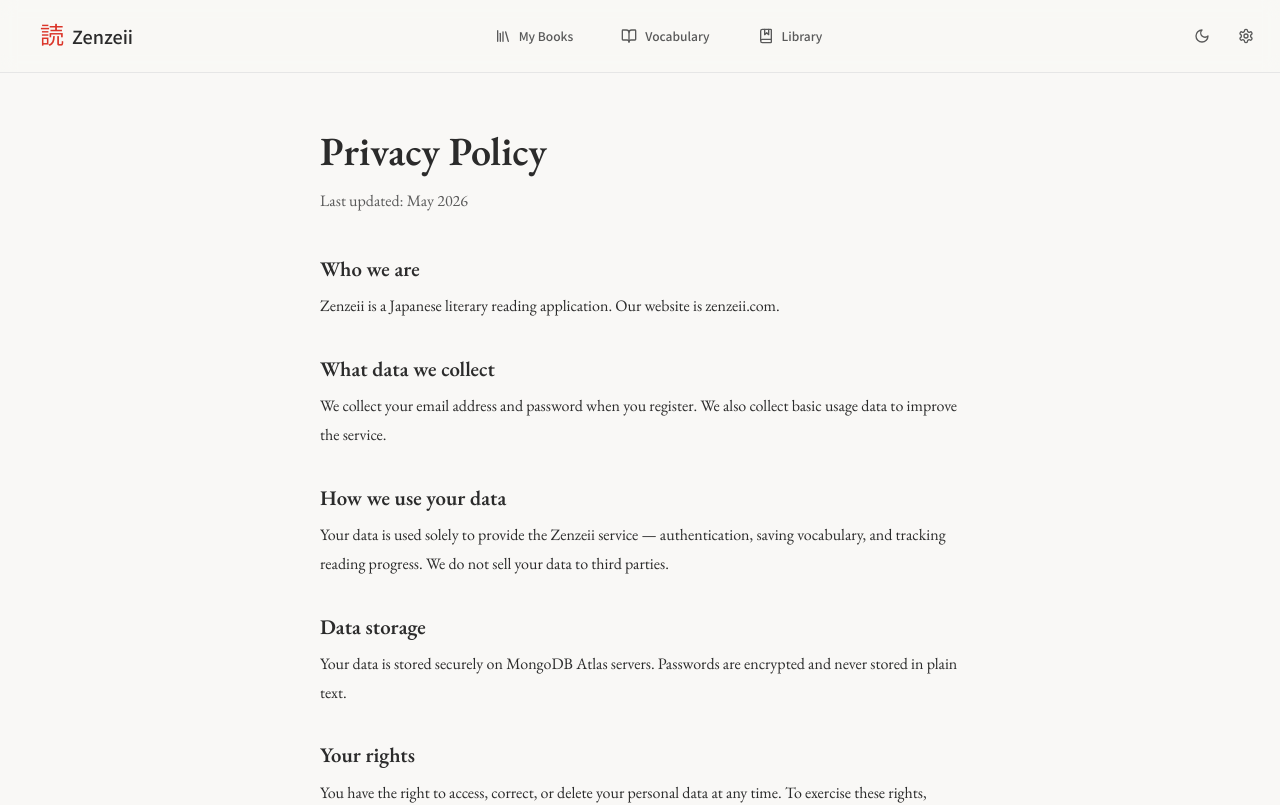
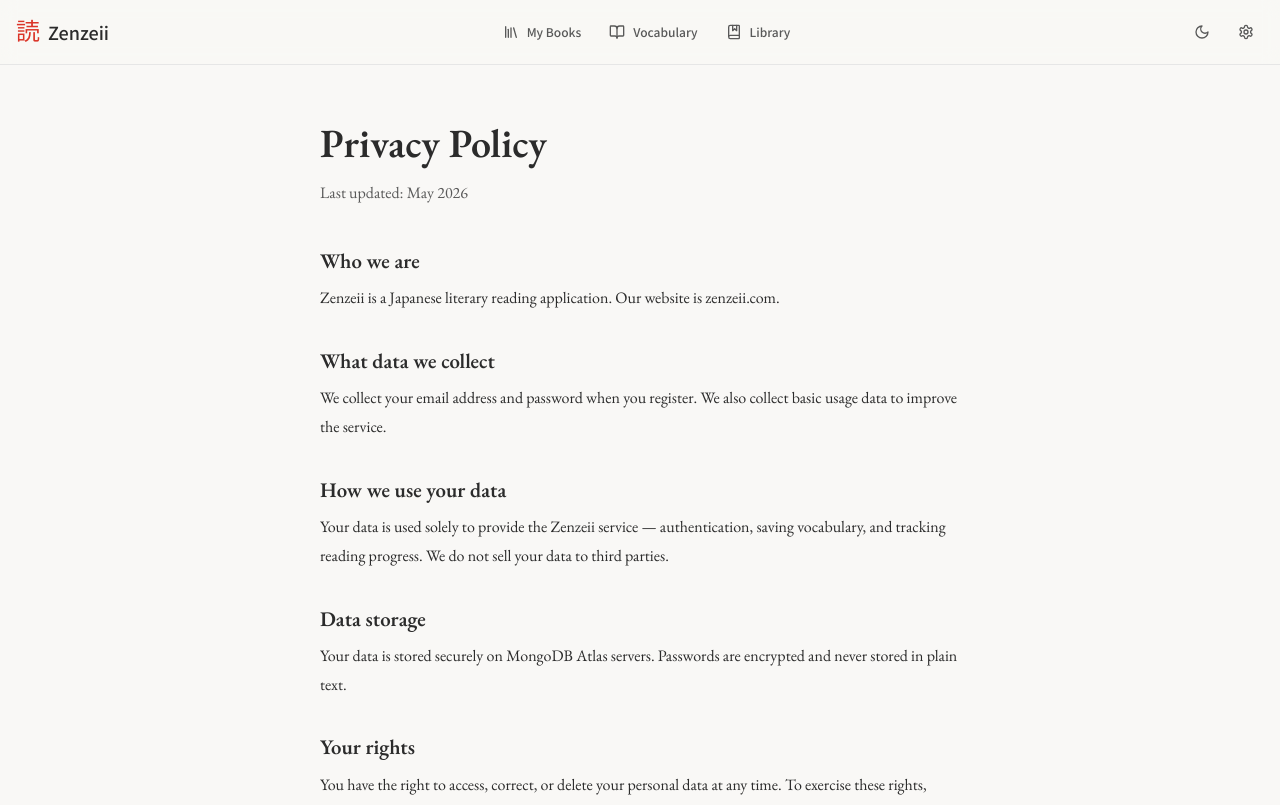
Before and after one commit to nicogarciia1-alt/Zenzeii, a React (Create React App) app in the folder frontend/: page /privacy in a window 1280 px wide. Shown: the top 805 px of the page. Built offline with nearby package versions, Linux system fonts and the light colour scheme; no server answers; a web font is replaced by a local one.

Commit message:
Revert "polish: navbar — height and spacing"
This reverts commit 9c689c29e5f890a9d498389e29add9b6062360b1.

```diff
--- a/frontend/src/components/layout/Navbar.jsx
+++ b/frontend/src/components/layout/Navbar.jsx
@@ -68,16 +68,15 @@ export const Navbar = () => {
     <>
     <nav className="sticky top-0 z-50 w-full border-b border-border bg-background/95 backdrop-blur supports-[backdrop-filter]:bg-background/60">
       <div className="container mx-auto px-4">
-        <div className="flex h-[72px] items-center justify-between">
-          {/* Logo — pl-6 (24px) breathing room beyond the container's own px-4, per
-              UI Refinement Brief Step 2: "currently too tight against the edge." */}
-          <Link to="/profile" className="flex items-center gap-2 group pl-6" data-testid="nav-logo">
+        <div className="flex h-16 items-center justify-between">
+          {/* Logo */}
+          <Link to="/profile" className="flex items-center gap-2 group" data-testid="nav-logo">
             <span className="text-2xl font-serif text-primary">読</span>
             <span className="text-lg font-medium text-foreground hidden sm:inline">Zenzeii</span>
           </Link>
 
           {/* Navigation Links */}
-          <div className="flex items-center gap-6">
+          <div className="flex items-center gap-1">
             {navItems.map(({ path, icon: Icon, label }) => (
               <Link key={path} to={path}>
                 <Button
```
